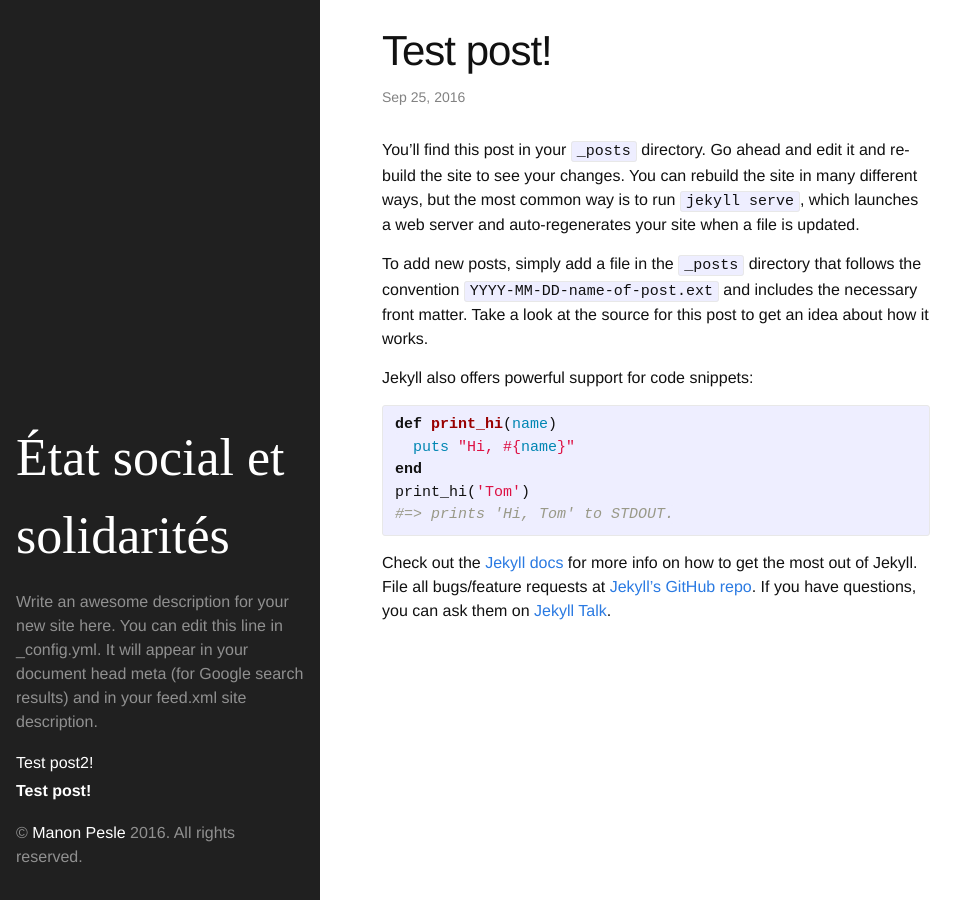
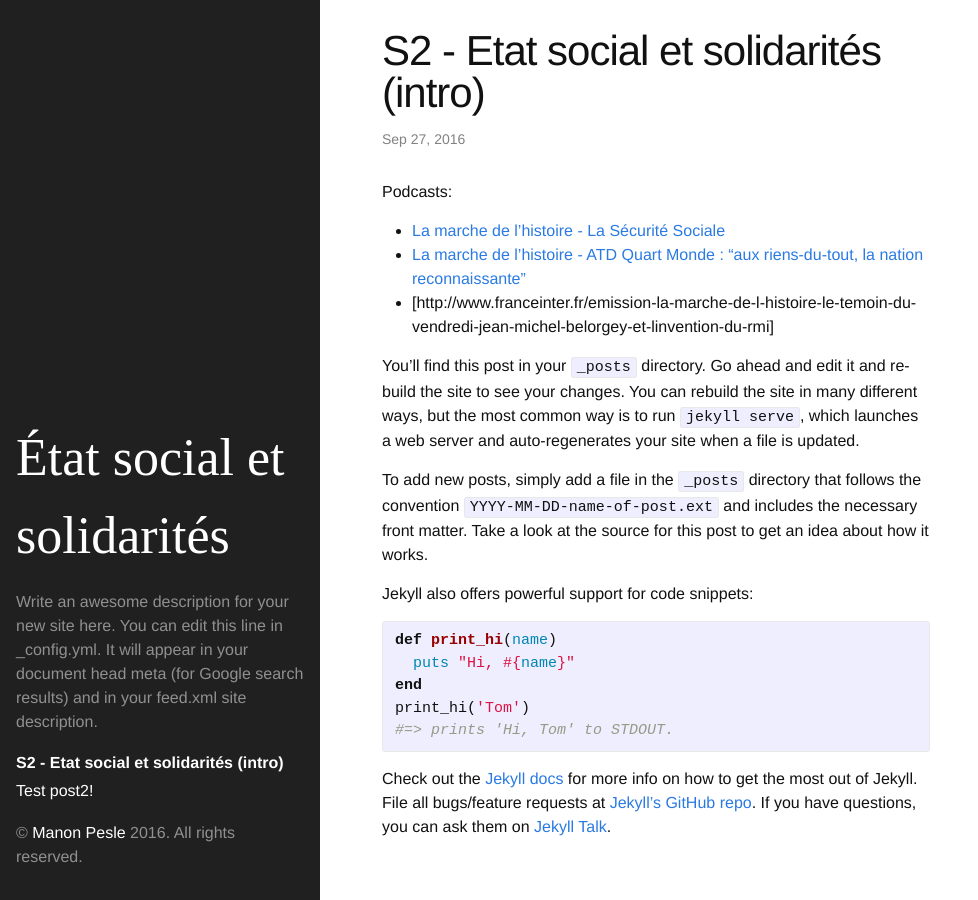
Before and after one commit to mpesle/etatsocial, a Jekyll site: the page built from _posts/2016-09-27-intro.markdown, in a window 1280 px wide. Shown: the whole page, without its empty margins (0-978 px from the left). Built offline with Jekyll 4.4.1, drawn with Linux system fonts in a browser that asks for light colours.

Commit message:
add first post

```diff
--- a/_posts/2016-09-25-test-post.markdown
+++ b/_posts/2016-09-27-intro.markdown
@@ -1,9 +1,16 @@
 ---
 layout: post
-title:  "Test post!"
-date:   2016-09-25 13:22:04 +0200
+title:  "S2 - Etat social et solidarités (intro)"
+date:   2016-09-27 13:22:04 +0200
 categories: jekyll update
 ---
+
+Podcasts:
+
+- [La marche de l'histoire - La Sécurité Sociale](http://www.franceinter.fr/emission-la-marche-de-lhistoire-la-securite-sociale)
+- [La marche de l'histoire - ATD Quart Monde : "aux riens-du-tout, la nation reconnaissante"](http://www.franceinter.fr/emission-la-marche-de-lhistoire-atd-quart-monde-aux-riens-du-tout-la-nation-reconnaissante)
+- [http://www.franceinter.fr/emission-la-marche-de-l-histoire-le-temoin-du-vendredi-jean-michel-belorgey-et-linvention-du-rmi]
+
 You’ll find this post in your `_posts` directory. Go ahead and edit it and re-build the site to see your changes. You can rebuild the site in many different ways, but the most common way is to run `jekyll serve`, which launches a web server and auto-regenerates your site when a file is updated.
 
 To add new posts, simply add a file in the `_posts` directory that follows the convention `YYYY-MM-DD-name-of-post.ext` and includes the necessary front matter. Take a look at the source for this post to get an idea about how it works.
```
